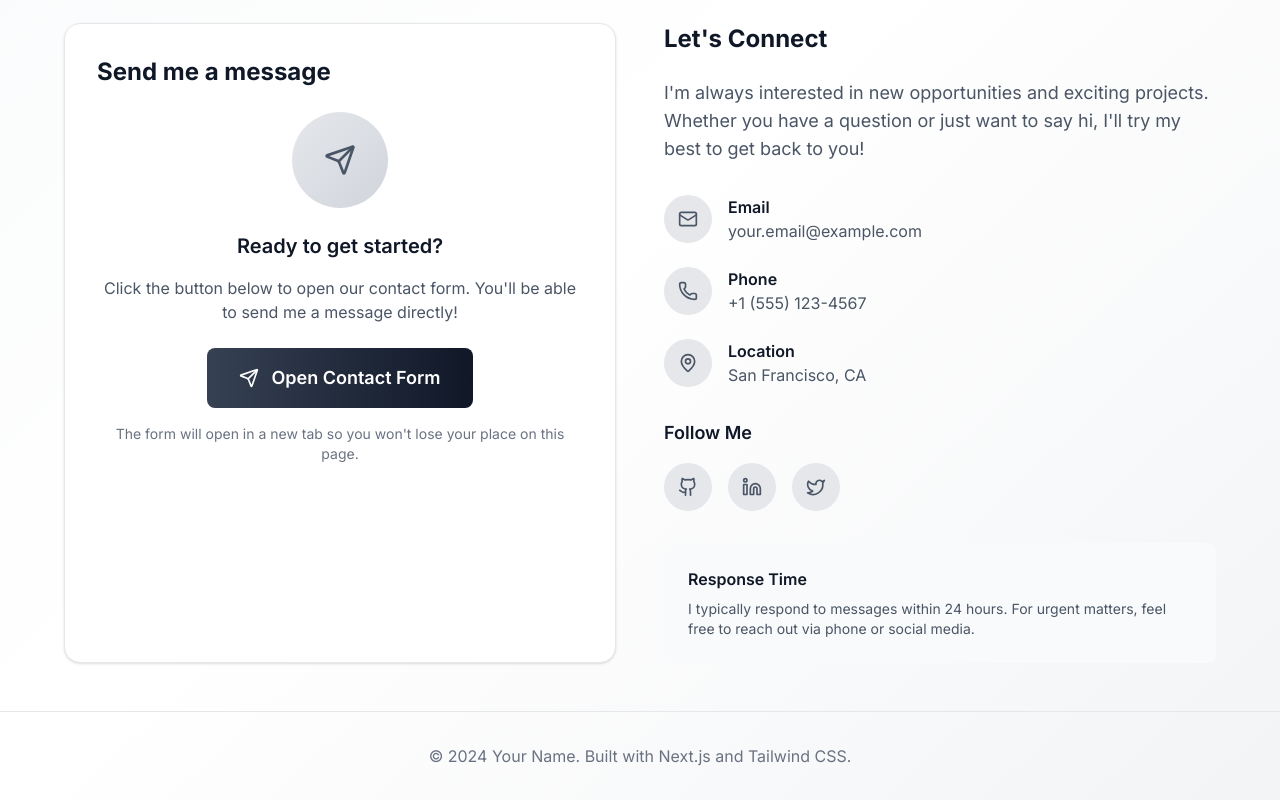
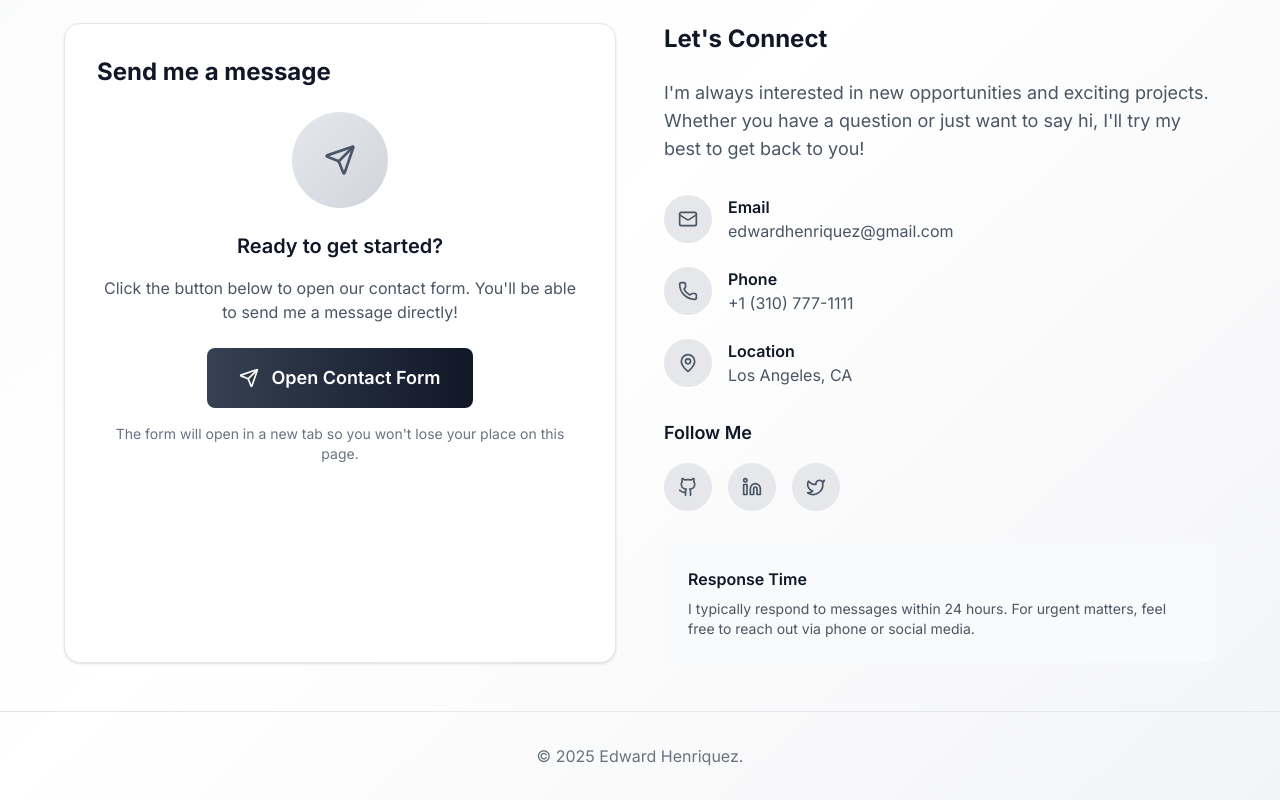
Before and after one commit to EdwardAH/portfolio-website, a Next.js app: page /contact in a window 1280 px wide. Shown: the part 385-1185 px from the top of the page. Built offline with nearby package versions, Linux system fonts and the light colour scheme.

Commit message:
Update portfolio pages with latest changes

```diff
--- a/src/app/about/page.tsx
+++ b/src/app/about/page.tsx
@@ -194,7 +194,7 @@ export default function About() {
       <footer className="py-8 px-4 sm:px-6 lg:px-8 border-t border-gray-200">
         <div className="max-w-6xl mx-auto text-center">
           <p className="text-gray-500">
-            © 2024 Edward Henriquez. Built with Next.js and Tailwind CSS.
+            © 2025 Edward Henriquez.
           </p>
         </div>
       </footer>
--- a/src/app/contact/page.tsx
+++ b/src/app/contact/page.tsx
@@ -115,7 +115,7 @@ export default function Contact() {
                   </div>
                   <div>
                     <h3 className="font-semibold text-gray-900">Email</h3>
-                    <p className="text-gray-600">your.email@example.com</p>
+                    <p className="text-gray-600">edwardhenriquez@gmail.com</p>
                   </div>
                 </div>
 
@@ -125,7 +125,7 @@ export default function Contact() {
                   </div>
                   <div>
                     <h3 className="font-semibold text-gray-900">Phone</h3>
-                    <p className="text-gray-600">+1 (555) 123-4567</p>
+                    <p className="text-gray-600">+1 (310) 777-1111</p>
                   </div>
                 </div>
 
@@ -135,7 +135,7 @@ export default function Contact() {
                   </div>
                   <div>
                     <h3 className="font-semibold text-gray-900">Location</h3>
-                    <p className="text-gray-600">San Francisco, CA</p>
+                    <p className="text-gray-600">Los Angeles, CA</p>
                   </div>
                 </div>
               </div>
@@ -155,7 +155,7 @@ export default function Contact() {
                     <Github className="text-gray-600" size={20} />
                   </motion.a>
                   <motion.a
-                    href="https://linkedin.com/in/yourusername"
+                    href="https://linkedin.com/in/edward-henriquez"
                     target="_blank"
                     rel="noopener noreferrer"
                     whileHover={{ scale: 1.1 }}
@@ -194,7 +194,7 @@ export default function Contact() {
       <footer className="py-8 px-4 sm:px-6 lg:px-8 border-t border-gray-200">
         <div className="max-w-6xl mx-auto text-center">
           <p className="text-gray-500">
-            © 2024 Your Name. Built with Next.js and Tailwind CSS.
+            © 2025 Edward Henriquez.
           </p>
         </div>
       </footer>
--- a/src/app/projects/page.tsx
+++ b/src/app/projects/page.tsx
@@ -224,7 +224,7 @@ export default function Projects() {
       <footer className="py-8 px-4 sm:px-6 lg:px-8 border-t border-gray-200">
         <div className="max-w-6xl mx-auto text-center">
           <p className="text-gray-500">
-            © 2024 Your Name. Built with Next.js and Tailwind CSS.
+            © 2025 Edward Henriquez.
           </p>
         </div>
       </footer>
```
